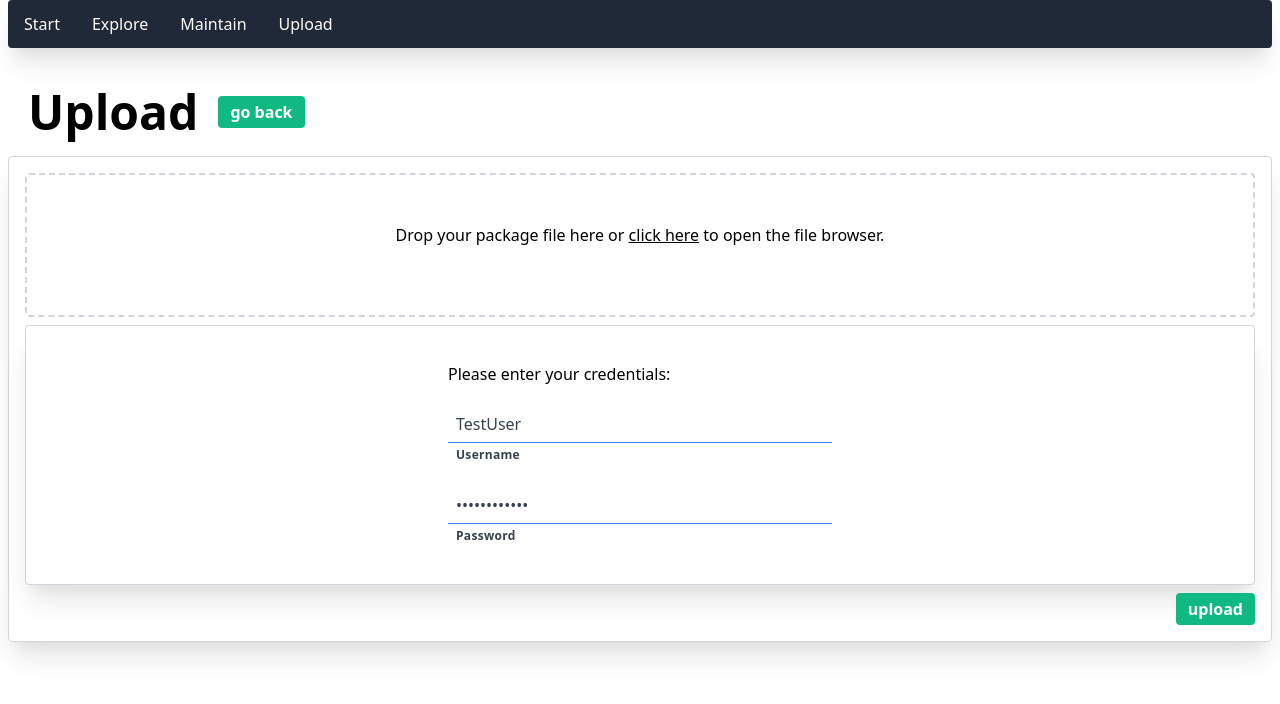
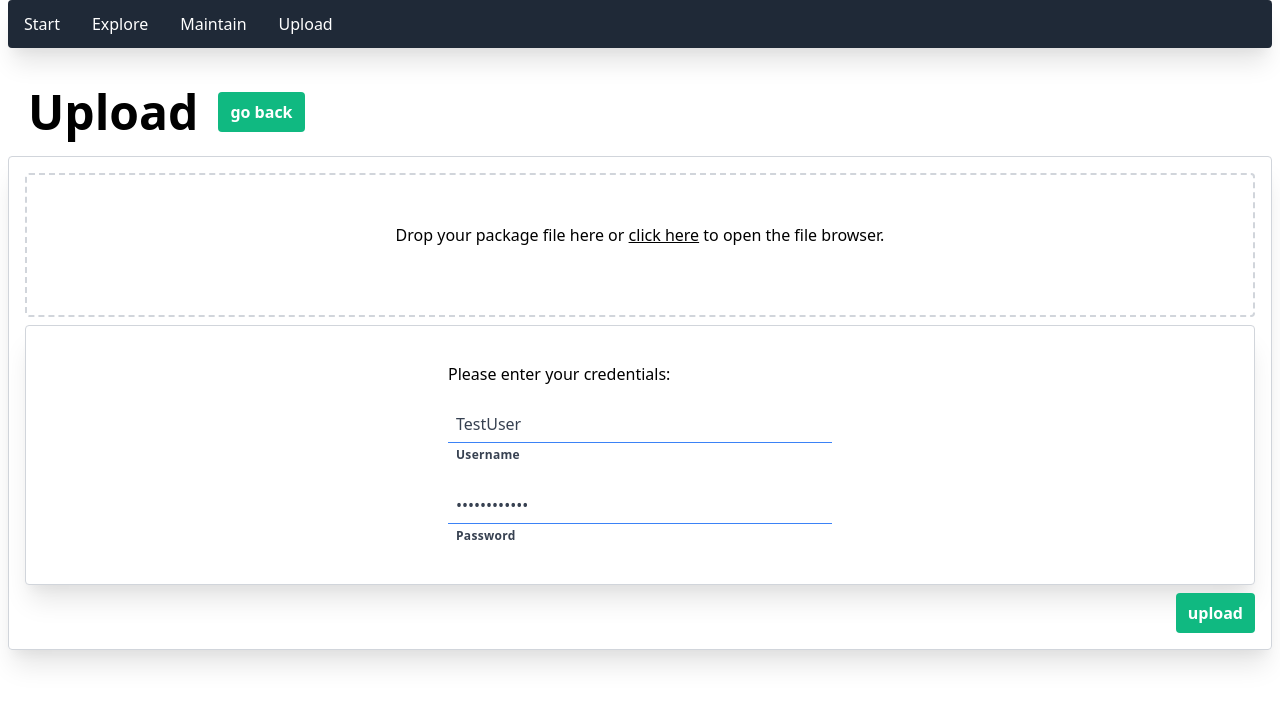
Before and after one commit to Traeger-GmbH/release-server, a Nuxt app in the folder sources/release-client/: page /upload in a window 1280 px wide. Shown: the top 704 px of the page. Built offline with nearby package versions, Linux system fonts and the light colour scheme.

Commit message:
more vertical padding

```diff
--- a/sources/release-client/assets/css/tailwind.css
+++ b/sources/release-client/assets/css/tailwind.css
@@ -45,7 +45,7 @@
 
 @layer components {
   .btn {
-    @apply py-1 px-3 font-bold rounded;
+    @apply py-2 px-3 font-bold rounded;
   }
 
   .btn-green {
```
